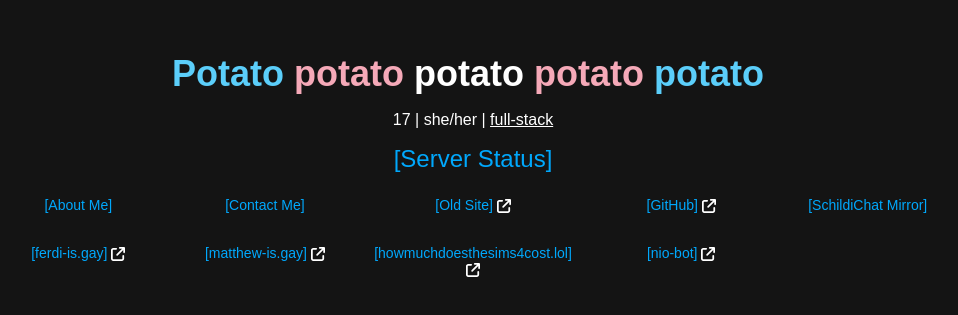
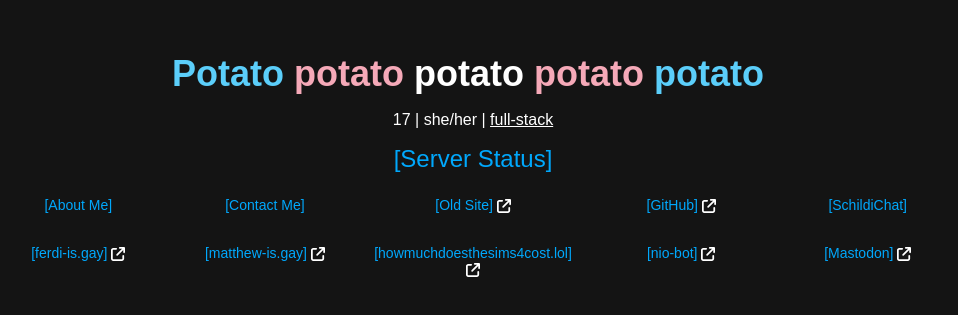
Before and after one commit to nexy7574/nexy7574.co.uk-t, a Next.js app: page / in a window 1280 px wide. Shown: the part 231-546 px from the top of the page, without its empty margins (167-1125 px from the left). Built offline with nearby package versions, Linux system fonts and the light colour scheme; a web font is replaced by a local one.

Commit message:
Add mastodon to links

```diff
--- a/src/pages/index.jsx
+++ b/src/pages/index.jsx
@@ -143,7 +143,7 @@ const MY_LINKS = [
     },
     {
         url: "/chat/",
-        text: "SchildiChat Mirror"
+        text: "SchildiChat"
     },
     {
         url: "//ferdi-is.gay",
@@ -160,6 +160,10 @@ const MY_LINKS = [
     {
         url: "//nio-bot.dev",
         text: "nio-bot"
+    },
+    {
+        url: "//mastodon.nexy7574.co.uk",
+        text: "Mastodon"
     }
 ]
 
```
